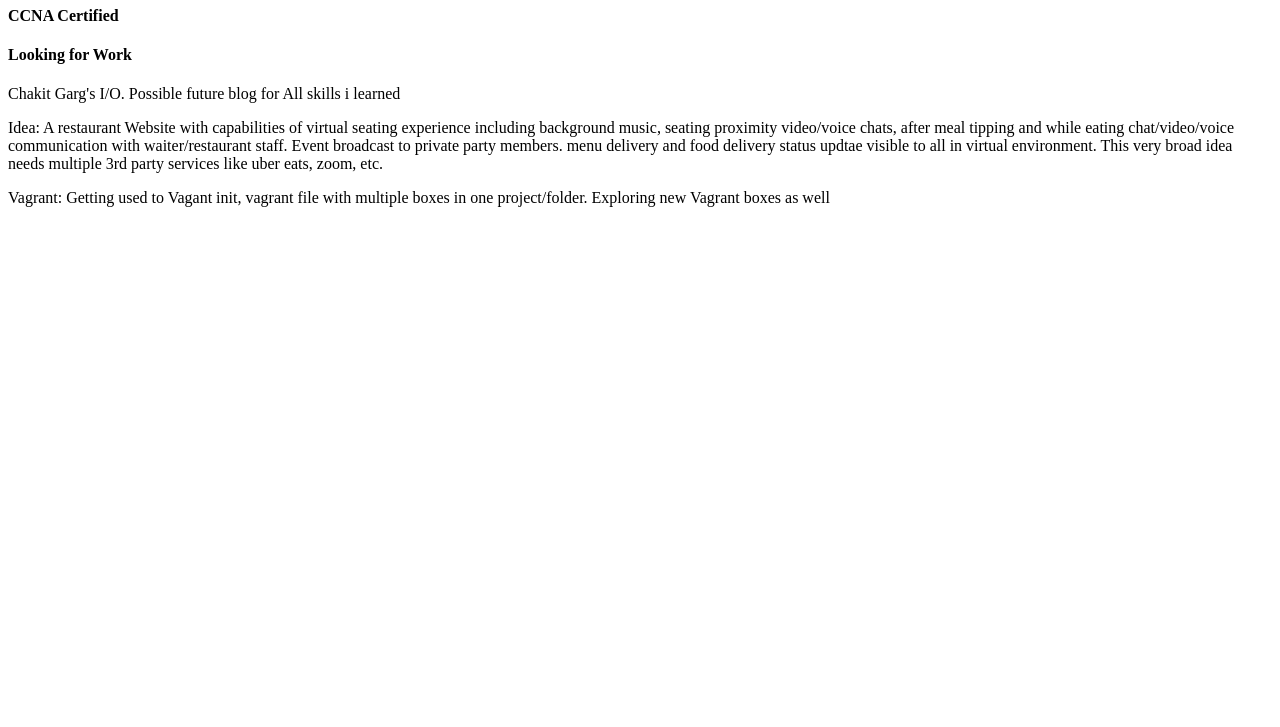
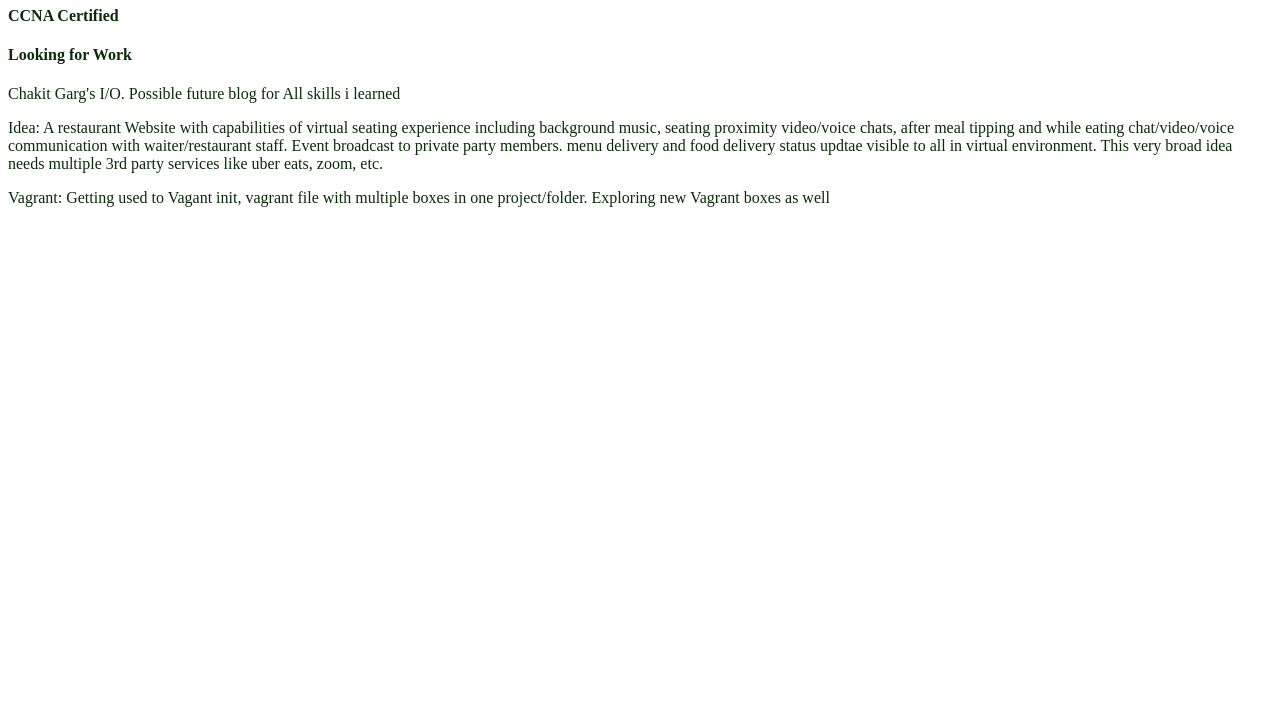
Before and after one commit to chakca/chakca.github.io, a plain HTML site: page index.html in a window 1280 px wide. Shown: the part 73-800 px from the top of the page. Drawn offline with Linux system fonts and the light colour scheme.

```diff
--- a/index.html
+++ b/index.html
@@ -5,7 +5,7 @@
     <meta name="viewport" content="width=device-width, initial-scale=1.0">
     <title>Chakit I/O Blog</title>
 </head>
-<body>
+<body TEXT="#092d07" LINK="#1FOOFF" VLINK= "#000000" ALINK="#000000" BGCOLOR="#ffffff">
     <h1>Chakit Garg</h1>
     <h4>CCNA Certified</h4>
     <h4>Looking for Work</h4>
```
